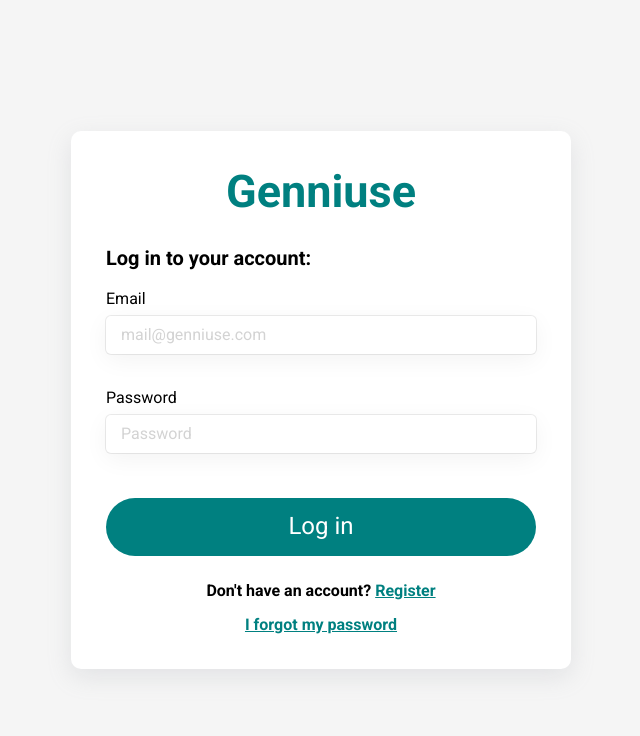
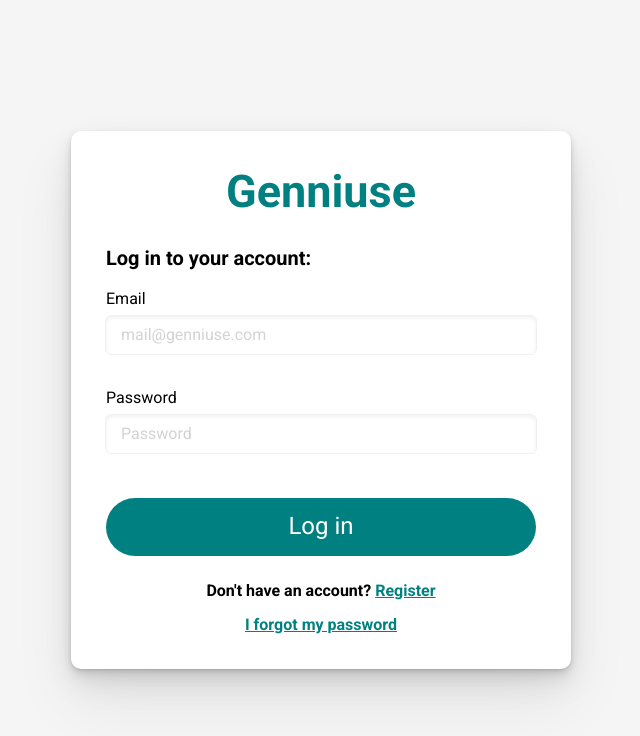
Before and after one commit to siniiitsa/login-geniusee, a React (Create React App) app: page /login in a window 1280 px wide. Shown: the top 736 px of the page, without its empty margins (319-959 px from the left). Built offline with nearby package versions, Linux system fonts and the light colour scheme.

Commit message:
fix: improve styles

```diff
--- a/src/components/core/TextInput/TextInput.module.scss
+++ b/src/components/core/TextInput/TextInput.module.scss
@@ -7,13 +7,14 @@
 }
 
 .input {
+  $frameColor: rgba(0, 0, 0, 0.06);
+
   width: 100%;
   padding: 10px 15px;
   border-radius: 5px;
   border: none;
-  outline: none;
-  box-shadow: rgba(0, 0, 0, 0.05) 0px 6px 24px 0px,
-    rgba(0, 0, 0, 0.08) 0px 0px 0px 1px;
+  outline: 1px solid $frameColor;
+  box-shadow: $frameColor 0px 2px 4px 0px inset;
 
   &::placeholder {
     color: LightGray;
--- a/src/components/shared/AuthForm/AuthForm.module.scss
+++ b/src/components/shared/AuthForm/AuthForm.module.scss
@@ -2,7 +2,9 @@
   width: 500px;
   padding: 35px;
   border-radius: 10px;
-  box-shadow: rgba(149, 157, 165, 0.2) 0px 8px 24px;
+  box-shadow: rgba(0, 0, 0, 0.07) 0px 1px 2px, rgba(0, 0, 0, 0.07) 0px 2px 4px,
+    rgba(0, 0, 0, 0.07) 0px 4px 8px, rgba(0, 0, 0, 0.07) 0px 8px 16px,
+    rgba(0, 0, 0, 0.07) 0px 16px 32px, rgba(0, 0, 0, 0.07) 0px 32px 64px;
   background-color: white;
 }
 
```
